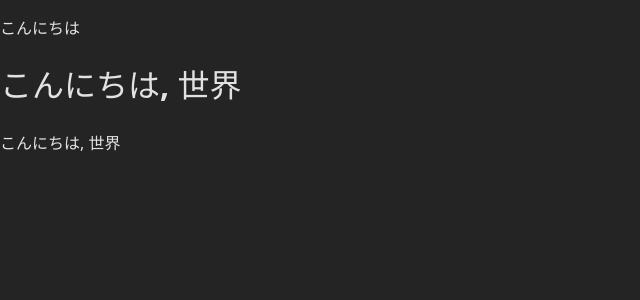
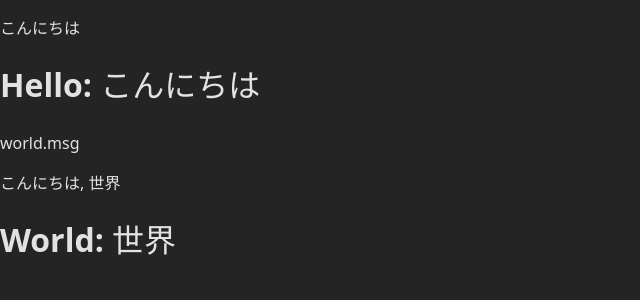
Before and after one commit to calm1205/vue-i18n, a Vue app: page / in a window 1280 px wide. Shown: the top 300 px of the page, without its empty margins (0-640 px from the left). Built offline with nearby package versions, Linux system fonts and the light colour scheme.

Commit message:
feat: namespace

```diff
--- a/src/App.vue
+++ b/src/App.vue
@@ -1,6 +1,7 @@
 <script setup lang="ts">
 import { useI18n } from "vue-i18n"
 import Hello from "./helloDomain/components/Hello.vue"
+import World from "./worldDomain/components/World.vue"
 
 const { t } = useI18n()
 </script>
@@ -8,6 +9,5 @@ const { t } = useI18n()
 <template>
   <p>{{ t("hello") }}</p>
   <Hello />
+  <World />
 </template>
-
-<style scoped></style>
--- a/src/common/i18n/en.json
+++ b/src/common/i18n/en.json
@@ -1,3 +1,4 @@
 {
-  "hello": "Hello"
+  "hello": "Hello",
+  "globalScopeHello": "Hello, world!"
 }
--- a/src/common/i18n/ja.json
+++ b/src/common/i18n/ja.json
@@ -1,3 +1,4 @@
 {
-  "hello": "こんにちは"
+  "hello": "こんにちは",
+  "globalScopeHello": "こんにちは, 世界"
 }
--- a/src/helloDomain/components/Hello.vue
+++ b/src/helloDomain/components/Hello.vue
@@ -5,8 +5,10 @@ const { t } = useHelloI18n()
 </script>
 
 <template>
-  <h1>{{ t("msg") }}</h1>
-  <p>{{ t("msg") }}</p>
+  <h1>Hello: {{ t("hello.msg") }}</h1>
+
+  <!-- key名が露呈 -->
+  <p>{{ t("world.msg") }}</p>
+
+  <p>{{ t("globalScopeHello") }}</p>
 </template>
-
-<style scoped></style>
--- a/src/helloDomain/i18n/en.json
+++ b/src/helloDomain/i18n/en.json
@@ -1,3 +1,5 @@
 {
-  "msg": "Hello, world!"
+  "hello": {
+    "msg": "Hello"
+  }
 }
--- a/src/helloDomain/i18n/ja.json
+++ b/src/helloDomain/i18n/ja.json
@@ -1,3 +1,5 @@
 {
-  "msg": "こんにちは, 世界"
+  "hello": {
+    "msg": "こんにちは"
+  }
 }
--- a/src/worldDomain/components/World.vue
+++ b/src/worldDomain/components/World.vue
@@ -5,8 +5,5 @@ const { t } = useWorldI18n()
 </script>
 
 <template>
-  <h1>{{ t("msg") }}</h1>
-  <p>{{ t("msg") }}</p>
+  <h1>World: {{ t("world.msg") }}</h1>
 </template>
-
-<style scoped></style>
--- a/src/worldDomain/i18n/en.json
+++ b/src/worldDomain/i18n/en.json
@@ -1,4 +1,6 @@
 {
-  "msg": "Hello, world!",
-  "additionalMessage": "Hello, world!"
+  "world": {
+    "msg": "world!",
+    "additionalMessage": "world!"
+  }
 }
--- a/src/worldDomain/i18n/ja.json
+++ b/src/worldDomain/i18n/ja.json
@@ -1,4 +1,6 @@
 {
-  "msg": "こんにちは, 世界",
-  "onlyJa": "こんにちは, 世界"
+  "world": {
+    "msg": "世界",
+    "onlyJa": "世界"
+  }
 }
```
